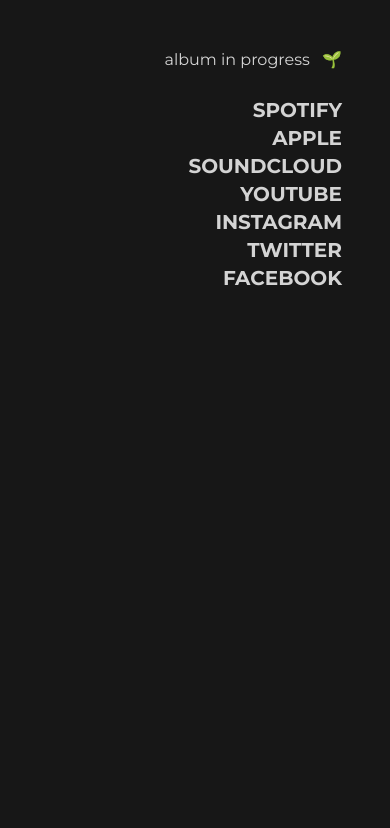
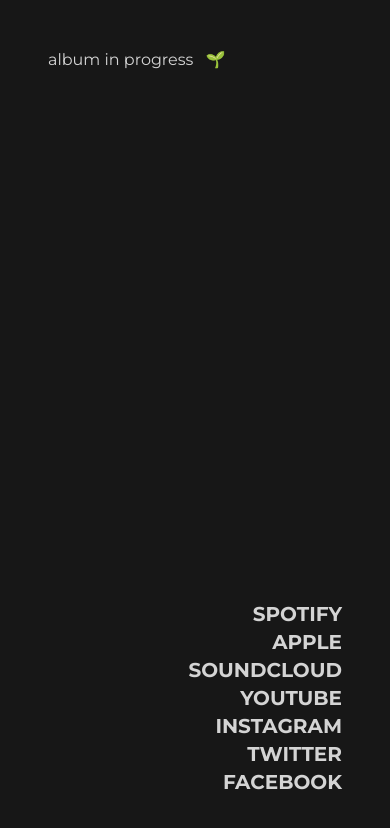
Before and after one commit to verbana/verbana.github.io, a plain HTML site: page docs/index.html in a window 390 px wide. Drawn offline with nearby package versions, Linux system fonts and the light colour scheme.

Commit message:
Use flex everywhere instead

```diff
--- a/docs/index.html
+++ b/docs/index.html
@@ -25,20 +25,21 @@
     <div id="container"
          class="h-screen w-screen py-12 px-12
           bg-neutral-900 text-neutral-300
-          flex-1 md:flex-none md:grid md:grid-cols-2">
+          flex flex-col">
 
       <div id="about"
-           class="md:col-span-1
+           class="
+           grow
            mb-6">
-        <p class="text-right md:text-left">
+        <p class="text-left">
           album in progress <span class="pl-2">🌱</span>
         </p>
       </div>
 
       <div id="links"
            class="font-bold text-xl uppercase
-           md:col-span-1
-           md:flex md:flex-col md:place-content-end">
+           flex-none
+           ">
 
           <p class="text-right">
             <a class="ease-in duration-200 hover:text-[#1DB954]"
```
